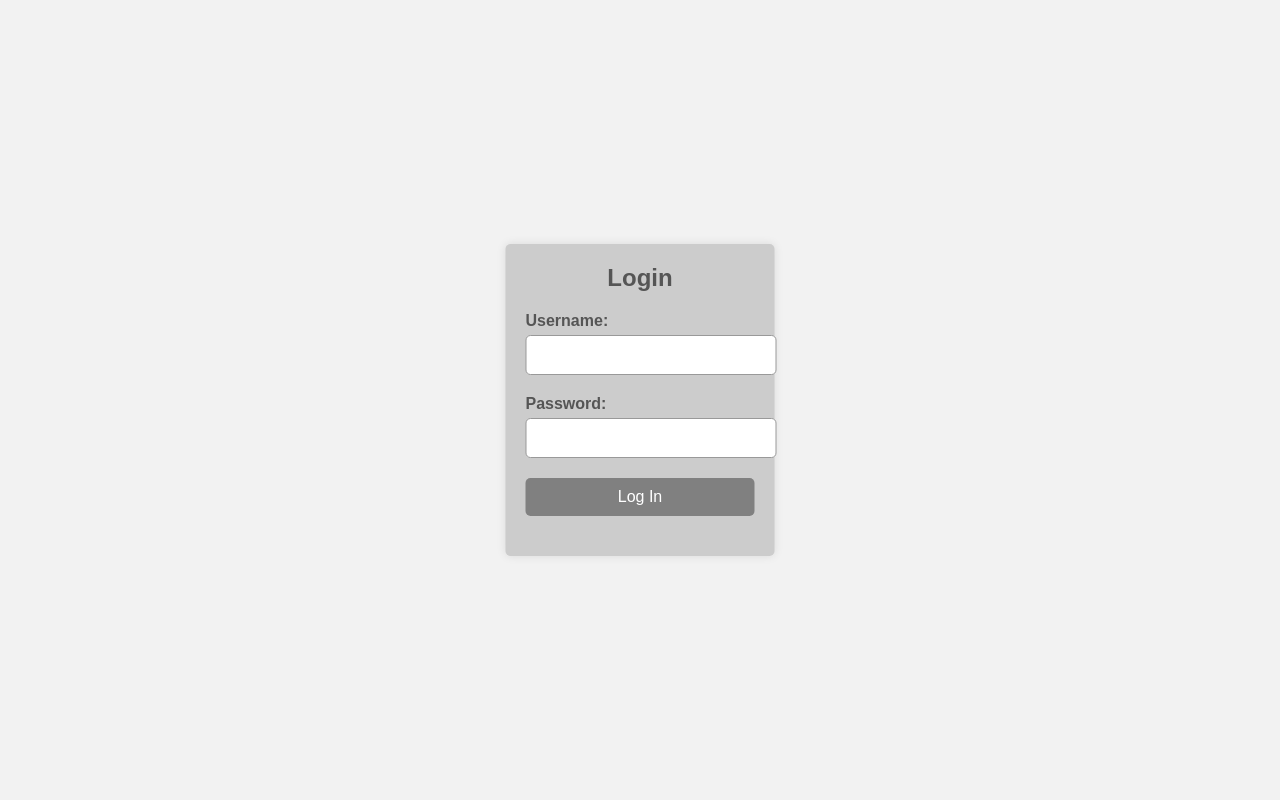
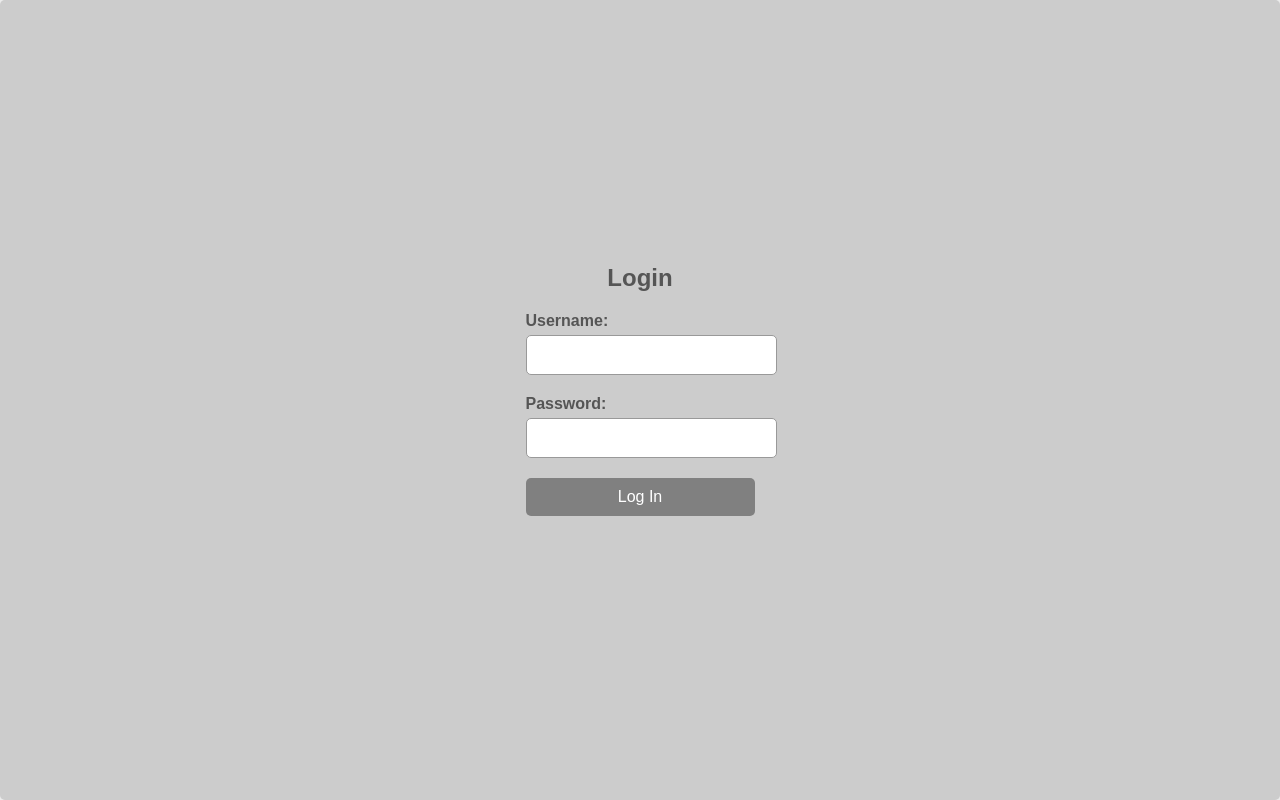
Before and after one commit to Poseidon490/stingrayproxy, a plain HTML site: page index.html in a window 1280 px wide. Drawn offline with Linux system fonts and the light colour scheme.

Commit message:
Update index.html

```diff
--- a/index.html
+++ b/index.html
@@ -6,19 +6,19 @@
       body {
         font-family: Arial, sans-serif;
         background-color: #f2f2f2;
+        margin: 0;
+        padding: 0;
       }
 
       .container {
-        max-width: 400px;
-        margin: 0 auto;
-        padding: 20px;
+        width: 100%;
+        height: 100vh;
+        display: flex;
+        align-items: center;
+        justify-content: center;
         background-color: #cccccc;
         border-radius: 5px;
         box-shadow: 0 0 10px rgba(0, 0, 0, 0.1);
-        position: absolute;
-        top: 50%;
-        left: 50%;
-        transform: translate(-50%, -50%);
       }
 
       h2 {
@@ -68,6 +68,7 @@
   </head>
   <body>
     <div class="container">
+      <div>
         <h2>Login</h2>
         <form onsubmit="login(event)">
           <div class="form-group">
@@ -83,9 +84,10 @@
           </div>
         </form>
       </div>
+    </div>
 
     <script>
-      function login(event) {
+      function login(event)
         event.preventDefault();
 
         // Get the input values
@@ -99,7 +101,3 @@
         } else {
           alert("Invalid username or password. Please try again.");
         }
-      }
-    </script>
-  </body>
-</html>
```
Lines whose indentation alone changed are shown as unchanged.
